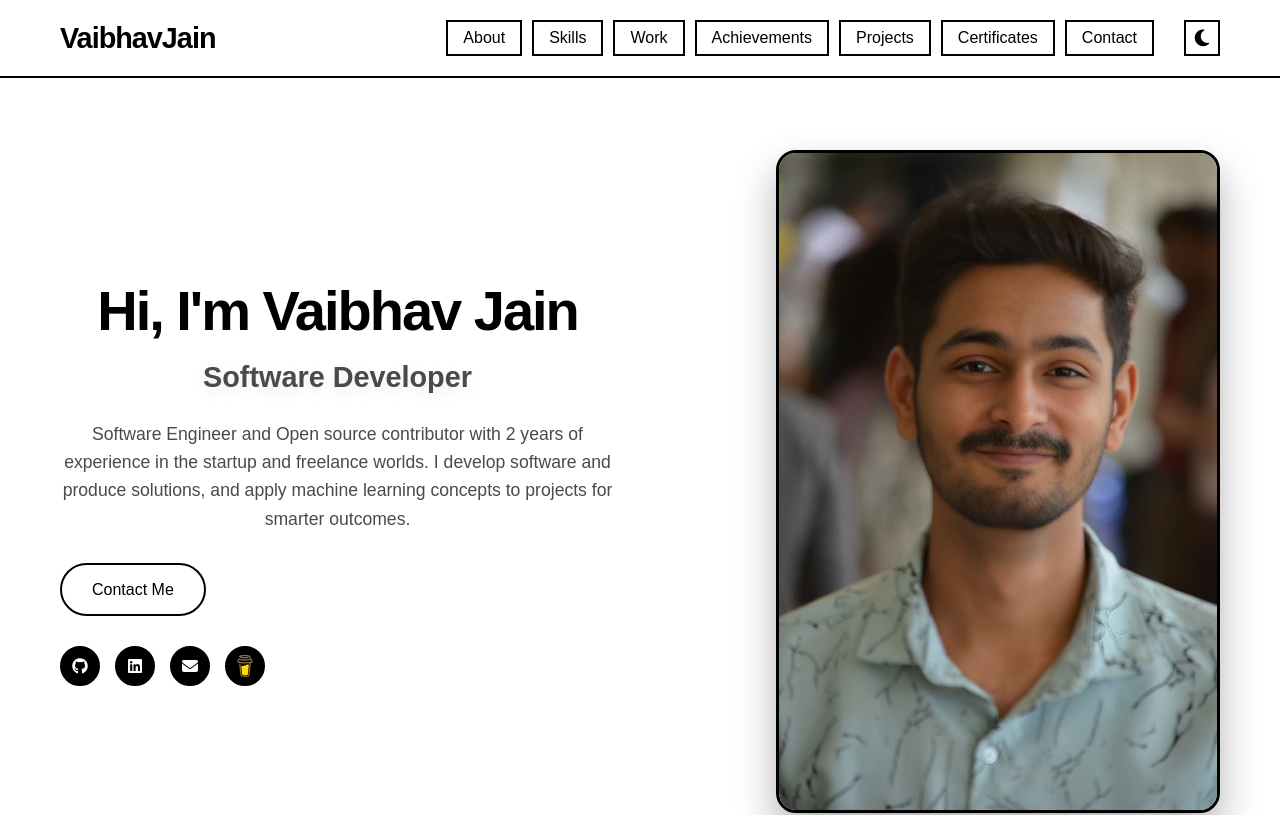
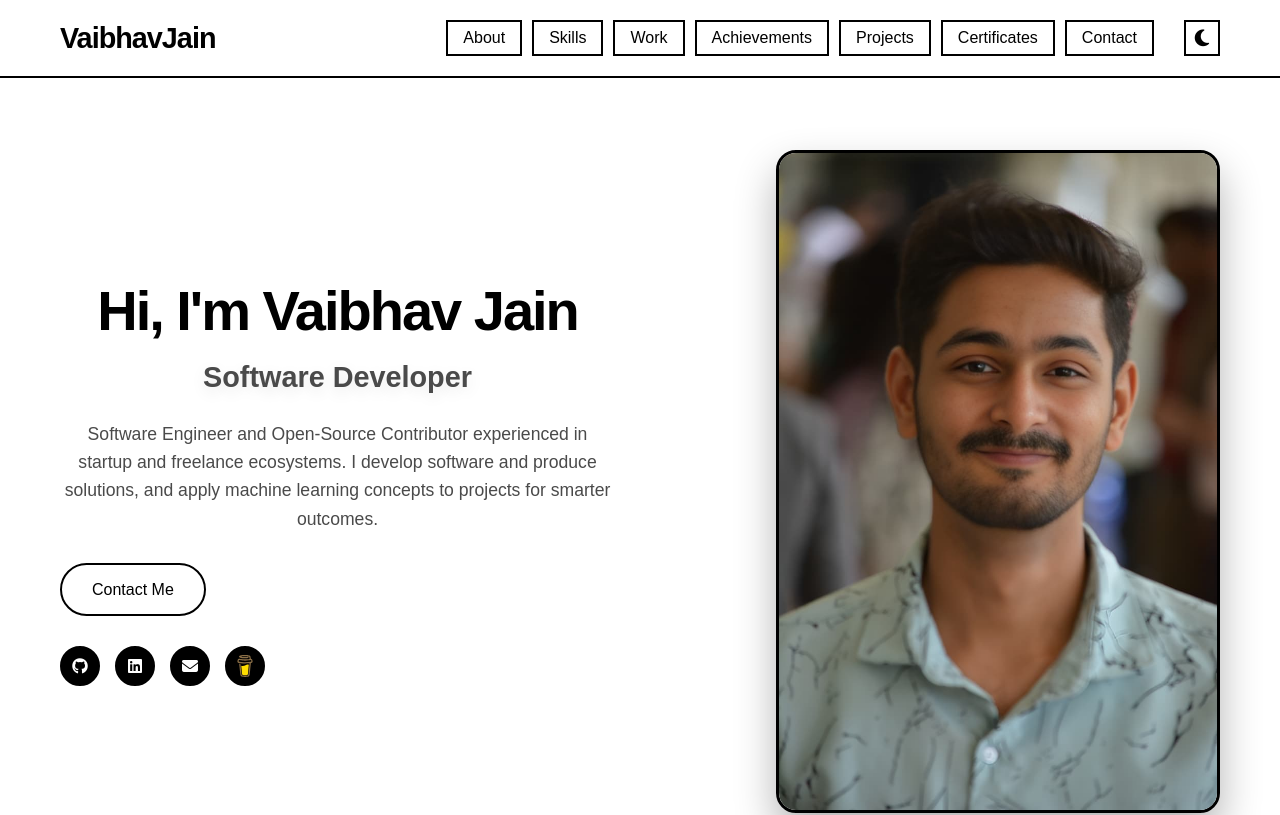
Before and after one commit to v-aibha-v-jain/Portfolio, a React (Create React App) app: page / in a window 1280 px wide. Shown: the top 815 px of the page. Built offline with nearby package versions, Linux system fonts and the light colour scheme; no server answers.

Commit message:
update: about section

```diff
--- a/src/components/Hero.js
+++ b/src/components/Hero.js
@@ -27,7 +27,7 @@ const Hero = () => {
         <div className="hero-content">
           <h1>Hi, I'm <span>Vaibhav Jain</span></h1>
           <h2>Software Developer</h2>
-          <p>Software Engineer and Open source contributor with 2 years of experience in the startup and freelance worlds. I develop software and produce solutions, and apply machine learning concepts to projects for smarter outcomes.</p>
+          <p>Software Engineer and Open-Source Contributor experienced in startup and freelance ecosystems. I develop software and produce solutions, and apply machine learning concepts to projects for smarter outcomes.</p>
           <div className="hero-buttons">
             <a href="/#contact" className="btn btn-secondary" onClick={handleContactClick}>Contact Me</a>
           </div>
```
